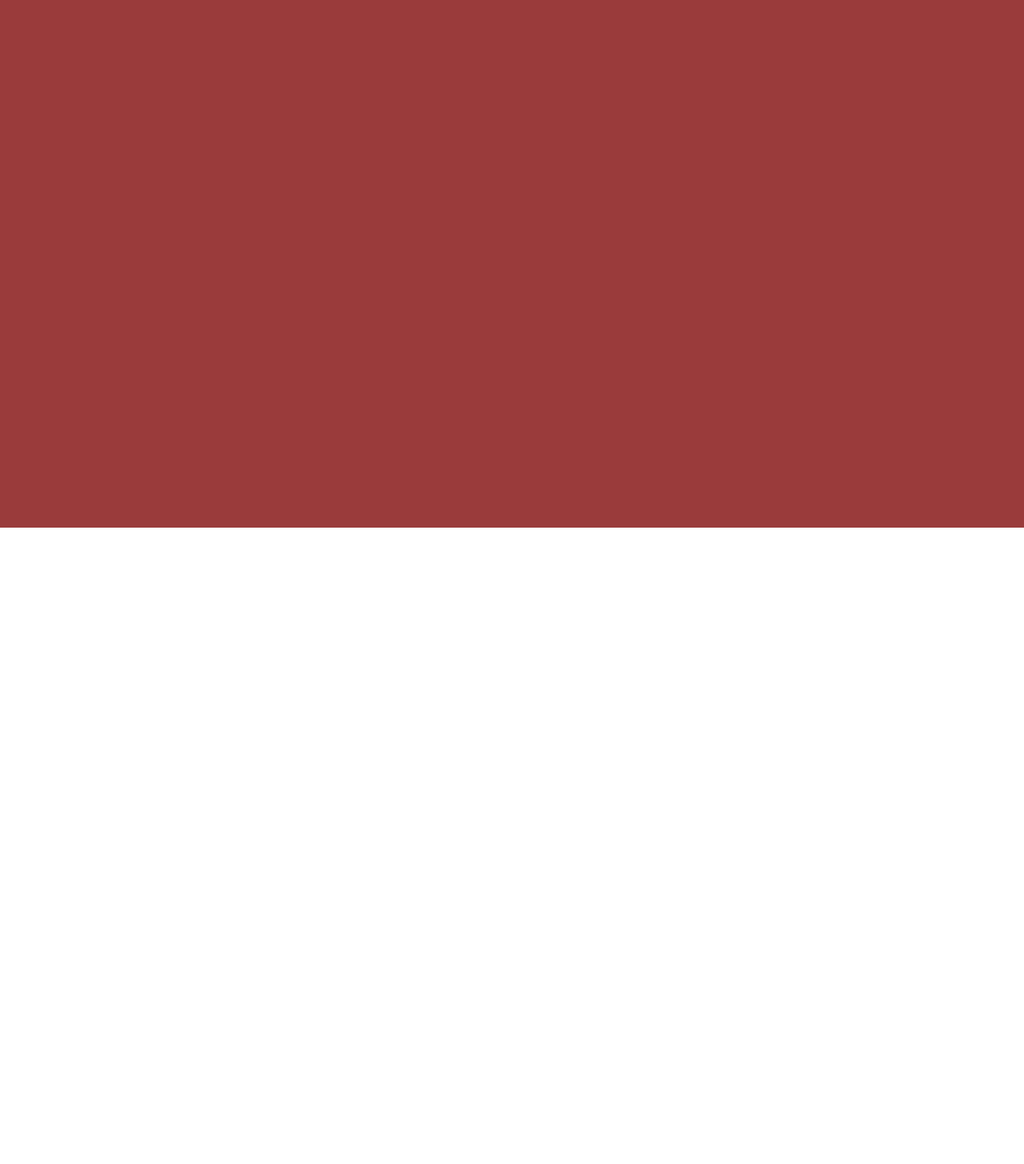
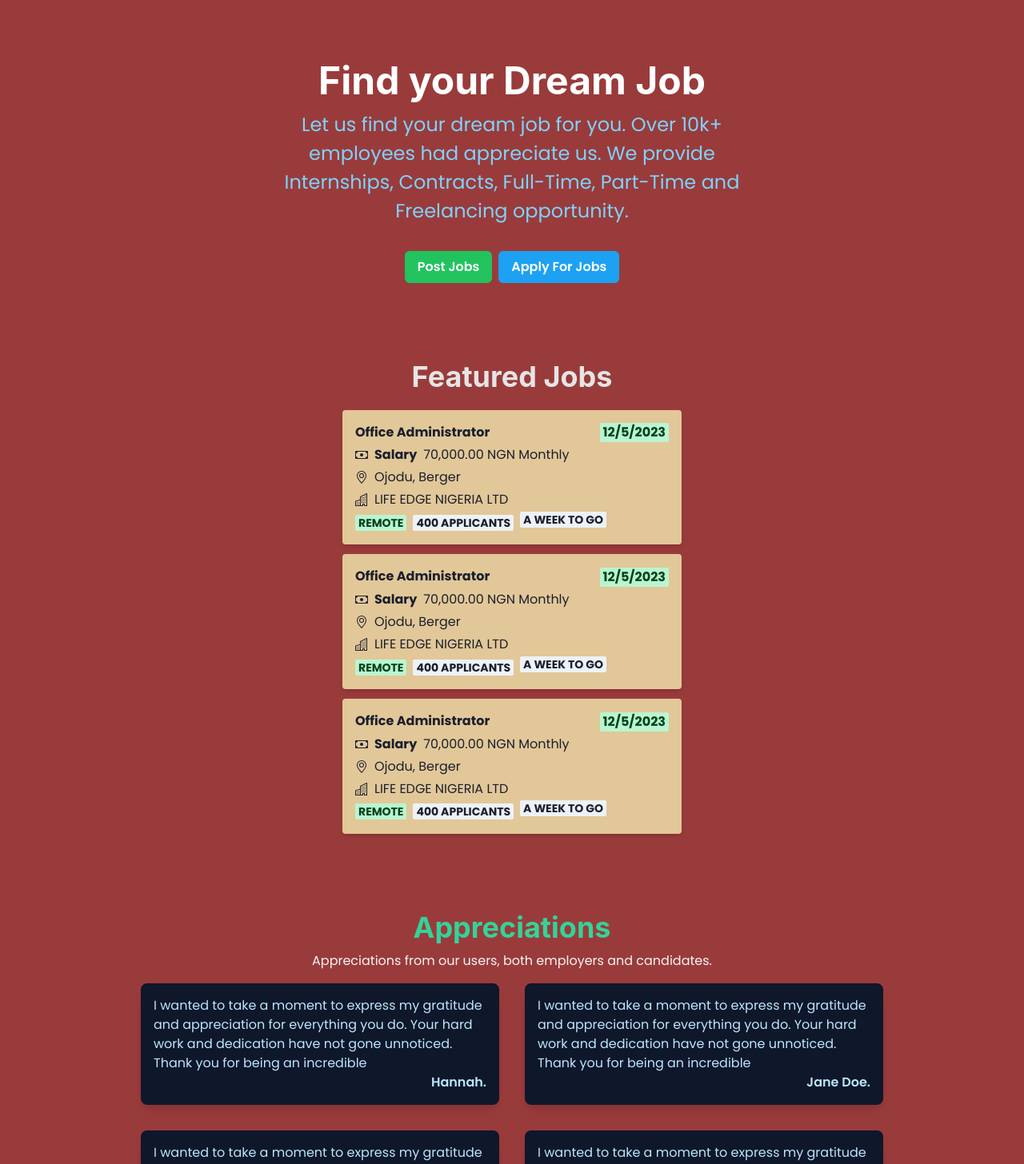
Before and after one commit to coderoyalty/job-board, a React (Vite) app in the folder frontend/: page / in a window 1280 px wide. Shown: the part 140-1596 px from the top of the page at 80% size. Before the commit the page ends 800 px from the top, so only its background shows below. Built offline with nearby package versions, Linux system fonts and the light colour scheme.

Commit message:
frontend: Implement Home page component

```diff
--- a/frontend/src/App.jsx
+++ b/frontend/src/App.jsx
@@ -1,9 +1,9 @@
-import React from "react";
 import { ChakraProvider } from "@chakra-ui/react";
 import { BrowserRouter as Router, Routes, Route } from "react-router-dom";
 import Layout from "./Layout";
 import Editor from "./components/Editor";
 import JobPage from "./pages/JobPage";
+import HomePage from "./pages/Home";
 
 function App() {
   return (
@@ -11,6 +11,7 @@ function App() {
       <Router>
         <Routes>
           <Route path="/" element={<Layout />}>
+            <Route path="" element={<HomePage />} />
             <Route path="editor" element={<Editor />} />
             <Route path="job-offer" element={<JobPage />} />
           </Route>
--- /dev/null
+++ b/frontend/src/components/home/Appreciation.jsx
@@ -0,0 +1,25 @@
+/* eslint-disable react/prop-types */
+import { Box, Text } from "@chakra-ui/react";
+
+const Appreciation = ({ text, name }) => {
+  return (
+    <Box
+      maxW="md"
+      borderRadius="lg"
+      overflow="hidden"
+      boxShadow="lg"
+      p={4}
+      m={4}
+      className="bg-slate-900 text-sky-200"
+    >
+      <Text>
+        {text}
+        <span className="block text-right text-base font-semibold">
+          {name}.
+        </span>
+      </Text>
+    </Box>
+  );
+};
+
+export default Appreciation;
--- /dev/null
+++ b/frontend/src/components/home/AppreciationContainer.jsx
@@ -0,0 +1,54 @@
+import { Box, Heading, Center, Text, Flex } from "@chakra-ui/react";
+import Appreciation from "./Appreciation";
+
+const appreciations = [
+  {
+    name: "Hannah",
+    text: "I wanted to take a moment to express my gratitude and appreciation for everything you do. Your hard work and dedication have not gone unnoticed. Thank you for being an incredible",
+  },
+  {
+    name: "Jane Doe",
+    text: "I wanted to take a moment to express my gratitude and appreciation for everything you do. Your hard work and dedication have not gone unnoticed. Thank you for being an incredible",
+  },
+  {
+    name: "Emmanuel",
+    text: "I wanted to take a moment to express my gratitude and appreciation for everything you do. Your hard work and dedication have not gone unnoticed. Thank you for being an incredible",
+  },
+  {
+    name: "Jane",
+    text: "I wanted to take a moment to express my gratitude and appreciation for everything you do. Your hard work and dedication have not gone unnoticed. Thank you for being an incredible",
+  },
+];
+
+const AppreciationContainer = () => {
+  return (
+    <Box as="section" mt={24} w={"100%"}>
+      <Heading
+        fontSize={36}
+        fontWeight="bold"
+        mb={2}
+        className="text-center text-emerald-400"
+      >
+        Appreciations
+      </Heading>
+      <Center>
+        <Text className="text-neutral-100">
+          Appreciations from our users, both employers and candidates.
+        </Text>
+      </Center>
+      <Flex
+        direction={{ base: "column", md: "row" }}
+        wrap={"wrap"}
+        align="center"
+        justify="center"
+        spacing={4}
+      >
+        {appreciations.map((value, idx) => (
+          <Appreciation {...value} key={idx} />
+        ))}
+      </Flex>
+    </Box>
+  );
+};
+
+export default AppreciationContainer;
--- /dev/null
+++ b/frontend/src/components/home/FeaturedJobs.jsx
@@ -0,0 +1,21 @@
+import { Container, Heading, Box } from "@chakra-ui/react";
+import JobCard from "../job/JobCard";
+
+const FeaturedJobs = () => {
+  return (
+    <>
+      <Container as="section" mt={24}>
+        <Heading className="text-center text-neutral-200">
+          Featured Jobs
+        </Heading>
+        <Box className="mt-5 flex flex-col justify-center items-center gap-3 flex-wrap">
+          <JobCard />
+          <JobCard />
+          <JobCard />
+        </Box>
+      </Container>
+    </>
+  );
+};
+
+export default FeaturedJobs;
--- /dev/null
+++ b/frontend/src/components/home/HeroSection.jsx
@@ -0,0 +1,54 @@
+import {
+  Container,
+  Box,
+  Heading,
+  Text,
+  Center,
+  ButtonGroup,
+  Button,
+} from "@chakra-ui/react";
+
+import { useNavigate } from "react-router-dom";
+
+const HeroSection = () => {
+  const navigate = useNavigate();
+  return (
+    <Container as="section" mt={4}>
+      <Box mt={{ md: 36, base: 24 }}>
+        <Heading
+          color="white"
+          className="text-center"
+          fontSize={{ md: "xxx-large", base: "xx-large" }}
+        >
+          Find your Dream Job
+        </Heading>
+        <Text
+          fontSize={{ md: "x-large", base: "large" }}
+          className="text-center text-sky-300 mt-2"
+        >
+          Let us find your dream job for you. Over 10k+ employees had appreciate
+          us. We provide Internships, Contracts, Full-Time, Part-Time and
+          Freelancing opportunity.
+        </Text>
+        <Center>
+          <ButtonGroup mt={8}>
+            <Button
+              colorScheme="whatsapp"
+              onClick={() => navigate("/employer-signup")}
+            >
+              Post Jobs
+            </Button>
+            <Button
+              colorScheme="twitter"
+              onClick={() => navigate("/employer-signup")}
+            >
+              Apply For Jobs
+            </Button>
+          </ButtonGroup>
+        </Center>
+      </Box>
+    </Container>
+  );
+};
+
+export default HeroSection;
--- /dev/null
+++ b/frontend/src/pages/Home.jsx
@@ -0,0 +1,15 @@
+import HeroSection from "../components/home/HeroSection";
+import FeaturedJobs from "../components/home/FeaturedJobs";
+import AppreciationContainer from "../components/home/AppreciationContainer";
+
+const HomePage = () => {
+  return (
+    <>
+      <HeroSection />
+      <FeaturedJobs />
+      <AppreciationContainer />
+    </>
+  );
+};
+
+export default HomePage;
```
